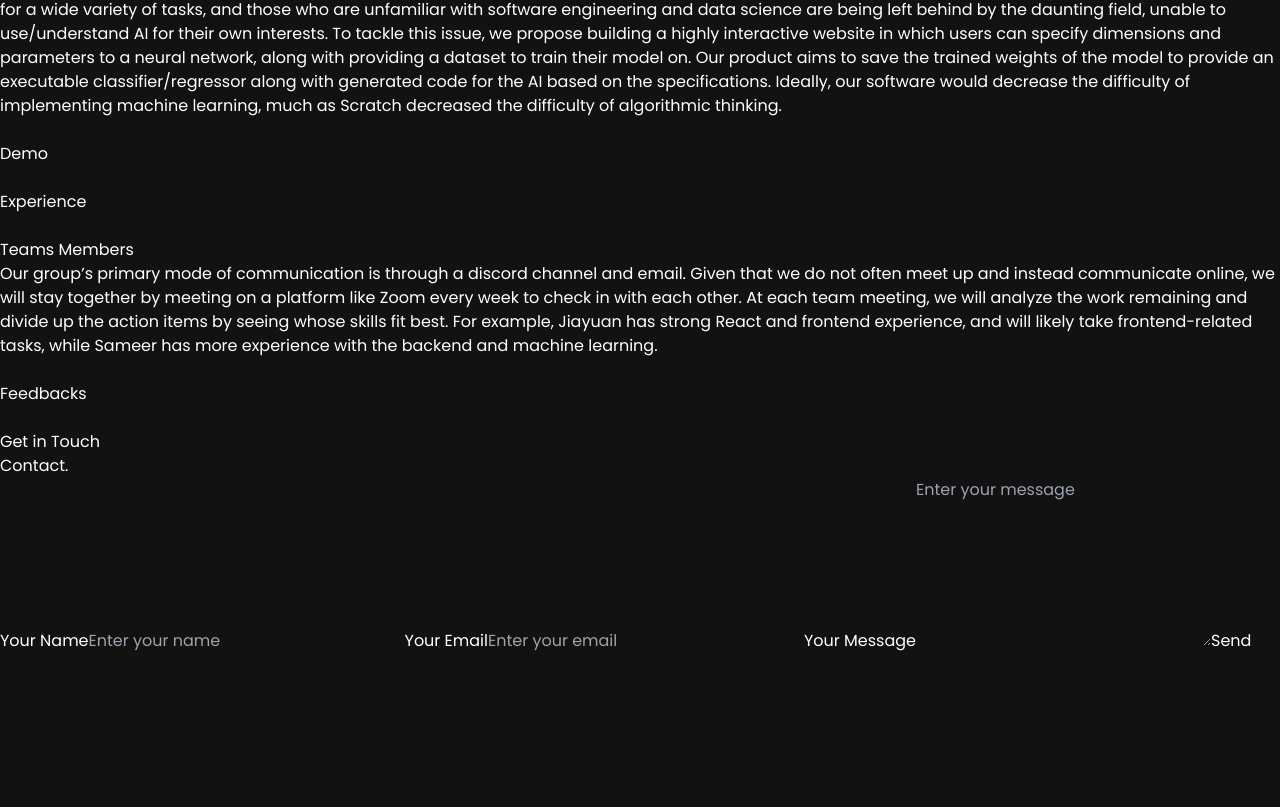
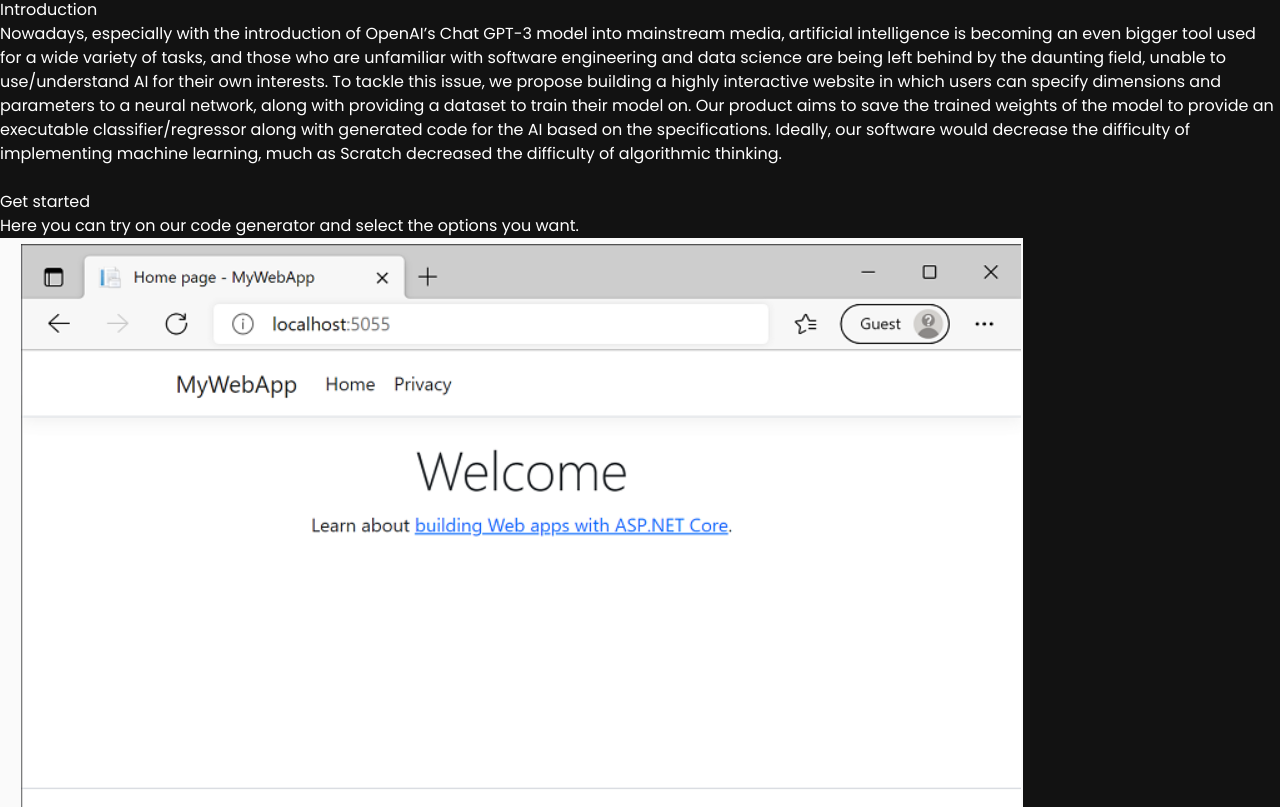
Before and after one commit to CS222-UIUC/course-project-team-89-chat-model, a React (Vite) app in the folder frontend/: page / in a window 1280 px wide. Shown: the part 1413-2220 px from the top of the page. Before the commit the page ends 2066 px from the top, so only its background shows below. Built offline with nearby package versions, Linux system fonts and the light colour scheme.

Commit message:
add get started

```diff
--- a/frontend/src/assets/index.js
+++ b/frontend/src/assets/index.js
@@ -10,6 +10,8 @@
 import github from "./github.png";
 import menu from "./menu.svg";
 import close from "./close.svg";
+
+import demo from "./demo.png";
 
 import css from "./tech/css.png";
 import docker from "./tech/docker.png";
@@ -40,6 +42,7 @@
   chat_icon,
   chat,
   backend,
+  demo,
   creator,
   mobile,
   web,
--- a/frontend/src/components/Contact.jsx
+++ b/frontend/src/components/Contact.jsx
@@ -34,7 +34,7 @@
     )
       .then(() => {
         setLoading(false);
-        alert('Thx! Will get back to u ASAP');
+        alert('Received your message! We will call you back ASAP!');
 
         setForm({
           name: '',
--- a/frontend/src/components/Demo.jsx
+++ b/frontend/src/components/Demo.jsx
@@ -1,11 +1,19 @@
 import React from 'react'
 import { SectionWrapper } from '../loc'
-
+import { styles } from '../styles'
+import { demo } from '../assets'
 
 const Demo = () => {
   return (
-    <div>Demo</div>
+    <div >
+      <div className="m-5">
+        <h3 className={styles.sectionHeadText}>Get started</h3>
+        <p>Here you can try on our code generator and select the options you want.</p>
+        <img src={demo}/>
+      </div>
+
+    </div>
   )
 }
 
-export default SectionWrapper(Demo,"")
+export default SectionWrapper(Demo, "demo")
--- a/frontend/src/components/Navbar.jsx
+++ b/frontend/src/components/Navbar.jsx
@@ -58,8 +58,6 @@
                   onClick={() => {
                     setToggle(!toggle);
                     setActive(link.title);
-
-
                   }}
                 >
                   <a href={`#${link.id}`}>
--- a/frontend/src/constants/index.js
+++ b/frontend/src/constants/index.js
@@ -31,6 +31,10 @@
     title: "About",
   },
   {
+    id: "demo",
+    title: "Get started",
+  },
+  {
     id: "team",
     title: "Team",
   },
@@ -38,6 +42,7 @@
     id: "contact",
     title: "Contact",
   },
+
 ];
 
 const services = [
```
Also changed, not shown: frontend/src/assets/demo.png (added).
